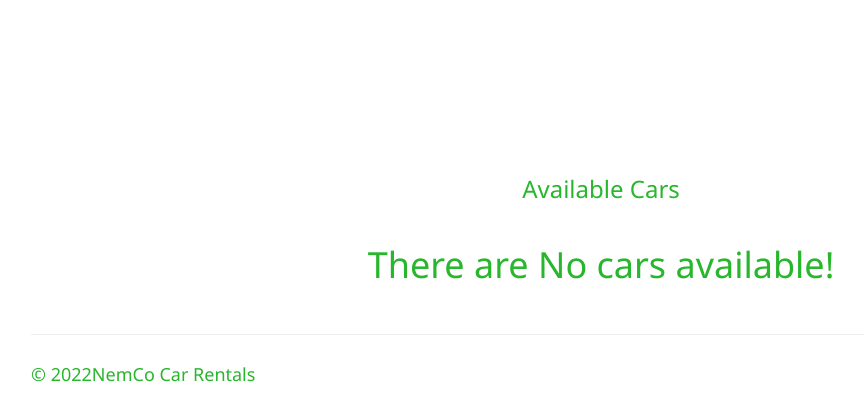
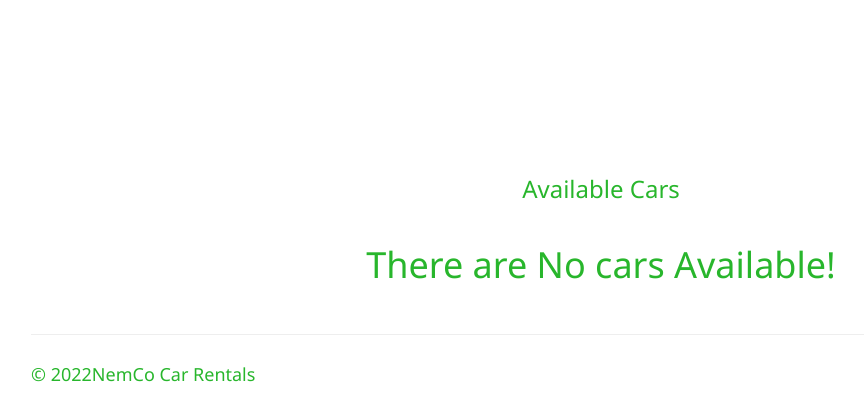
Before and after one commit to dalienst/carent, a PHP site: page / in a window 1280 px wide. Shown: the part 634-1049 px from the top of the page, without its empty margins (39-903 px from the left). Run offline with PHP 8.4, Linux system fonts and the light colour scheme; tables that the repository leaves empty or names only in its code hold one stand-in row (values such as "Sample post").

Commit message:
third commit

```diff
--- a/enterdriver1.php
+++ b/enterdriver1.php
@@ -125,7 +125,7 @@ $success = $conn->query($query);
 if (!$success){ ?>
     <div class="container">
 	<div style="text-align: center;">
-        Car with the same vehicle number already exists!
+        Car with the same vehicle number plate already exists!
         <br><br>
         <a href="entercar.php" class="btn btn-default"> Go Back </a>
 </div>
--- a/index.php
+++ b/index.php
@@ -163,7 +163,7 @@ $conn = Connect();
             <?php }}
             else {
                 ?>
-<h1 class="text-success">There are No cars available!</h1>
+<h1 class="text-success">There are No cars Available!</h1>
                 <?php
             }
             ?>
```
